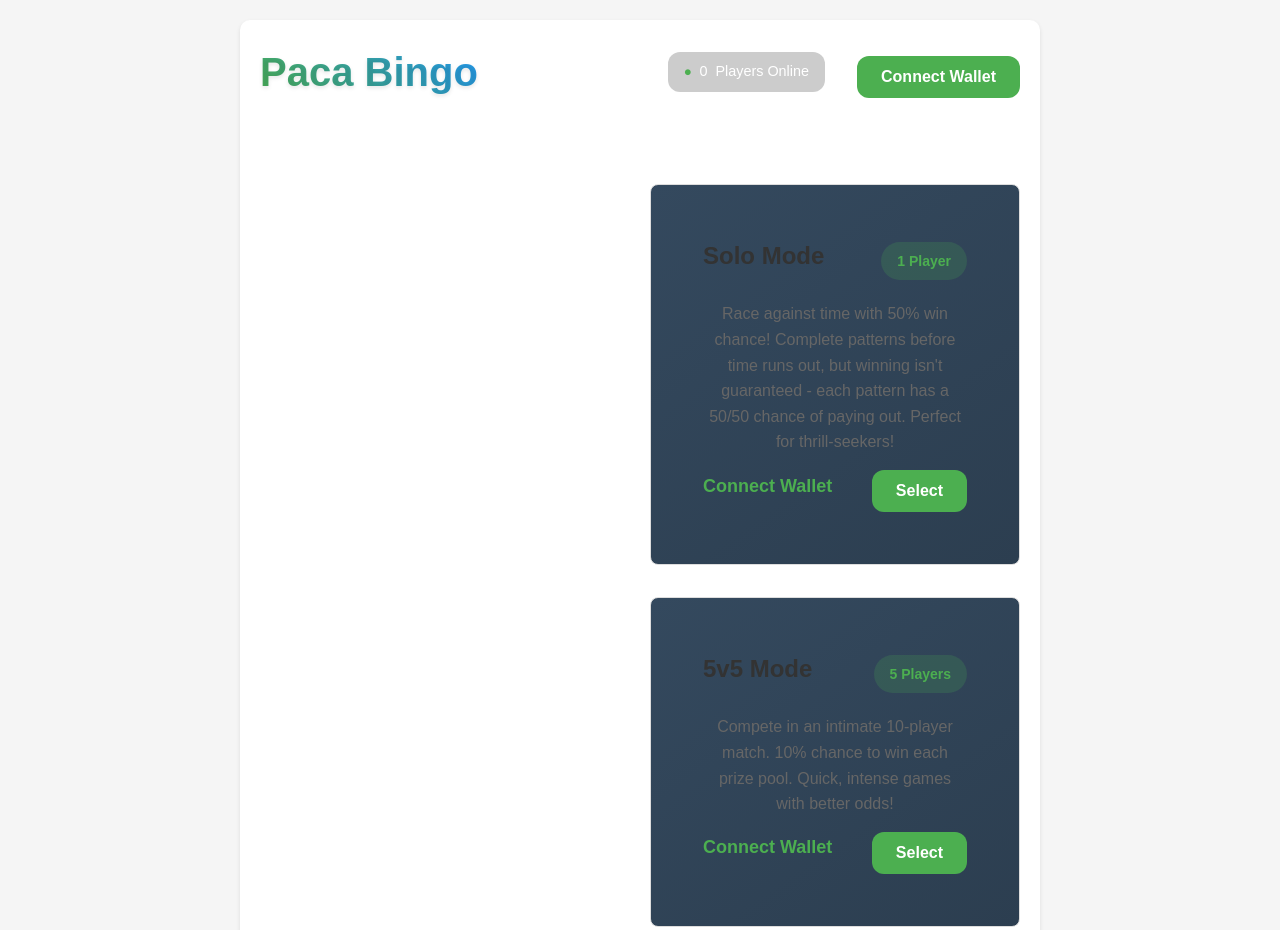
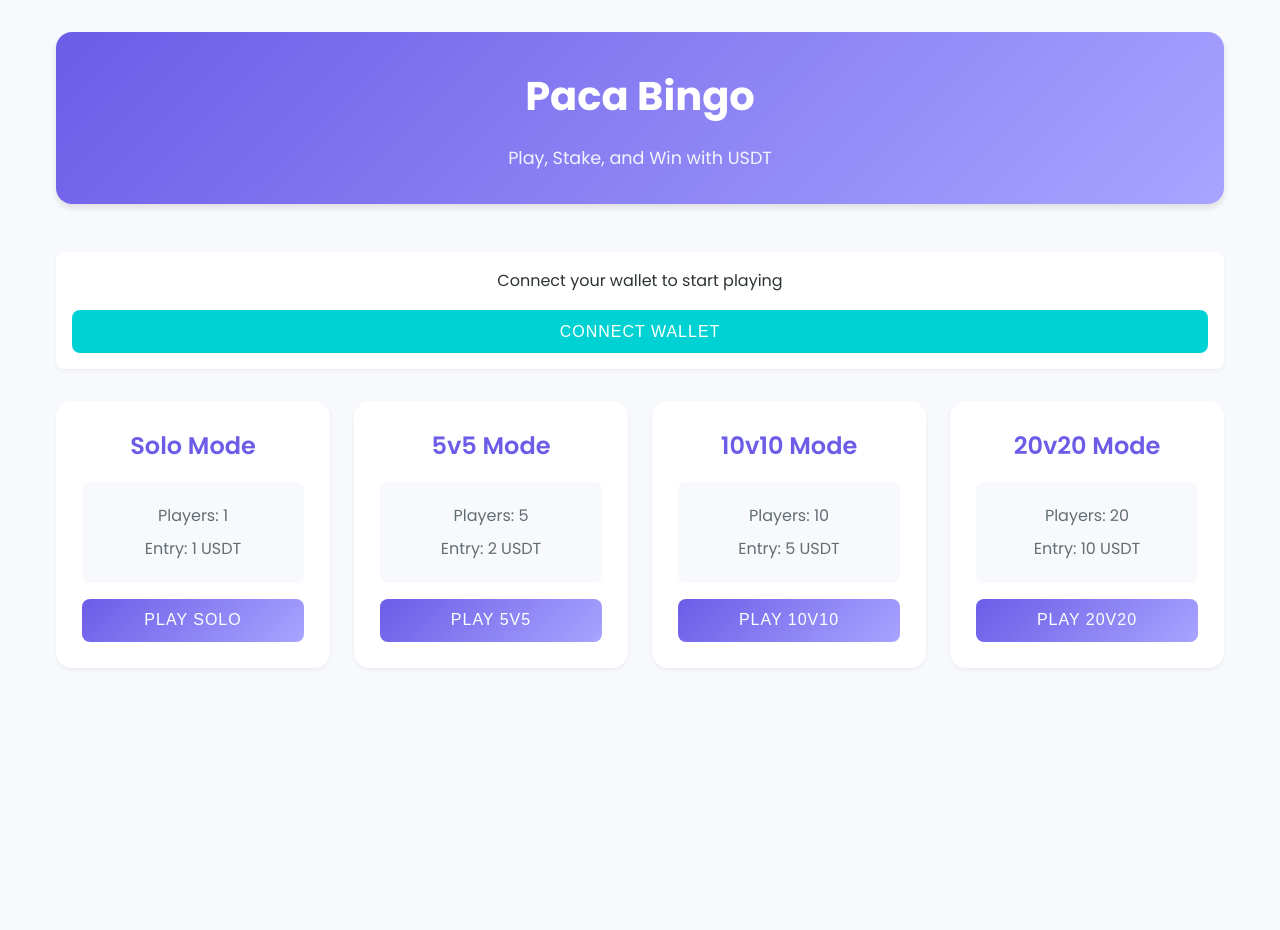
Before and after one commit to paca2024/Paca-bingo, a website built with webpack: page index.html in a window 1280 px wide. Shown: the top 930 px of the page. After the commit the page ends 800 px from the top, so only its background shows below. Built offline with nearby package versions, Linux system fonts and the light colour scheme; no server answers; a script that the page names is missing.

Commit message:
Updated frontend with modern design and improved UI/UX

```diff
--- a/index.html
+++ b/index.html
@@ -6,234 +6,237 @@
     <title>Paca Bingo</title>
     <script src="https://cdn.jsdelivr.net/npm/web3@1.5.2/dist/web3.min.js"></script>
     <script defer src="dist/bundle.js"></script>
-    <link rel="stylesheet" href="https://fonts.googleapis.com/css2?family=Inter:wght@400;500;600;700&display=swap">
-    <link rel="stylesheet" href="styles.css">
+    <link href="https://fonts.googleapis.com/css2?family=Poppins:wght@400;500;600;700&display=swap" rel="stylesheet">
     <style>
+        :root {
+            --primary-color: #6C5CE7;
+            --secondary-color: #A8A4FF;
+            --accent-color: #00D2D3;
+            --background-color: #F8F9FD;
+            --card-background: #FFFFFF;
+            --text-primary: #2D3436;
+            --text-secondary: #636E72;
+            --success-color: #00B894;
+            --error-color: #FF7675;
+        }
+
+        * {
+            margin: 0;
+            padding: 0;
+            box-sizing: border-box;
+        }
+
         body {
-            font-family: Arial, sans-serif;
-            max-width: 800px;
-            margin: 0 auto;
-            padding: 20px;
-            background-color: #f5f5f5;
+            font-family: 'Poppins', sans-serif;
+            background-color: var(--background-color);
+            color: var(--text-primary);
+            line-height: 1.6;
         }
+
         .container {
-            background-color: white;
-            padding: 20px;
-            border-radius: 10px;
-            box-shadow: 0 2px 4px rgba(0,0,0,0.1);
+            max-width: 1200px;
+            margin: 2rem auto;
+            padding: 0 1rem;
         }
+
+        .header {
+            text-align: center;
+            margin-bottom: 3rem;
+            padding: 2rem;
+            background: linear-gradient(135deg, var(--primary-color), var(--secondary-color));
+            color: white;
+            border-radius: 1rem;
+            box-shadow: 0 4px 6px rgba(0, 0, 0, 0.1);
+        }
+
         h1 {
-            color: #333;
+            font-size: 2.5rem;
+            margin-bottom: 1rem;
+            font-weight: 700;
+        }
+
+        .subtitle {
+            font-size: 1.1rem;
+            color: rgba(255, 255, 255, 0.9);
+        }
+
+        .game-modes {
+            display: grid;
+            grid-template-columns: repeat(auto-fit, minmax(250px, 1fr));
+            gap: 1.5rem;
+            margin-top: 2rem;
+        }
+
+        .game-mode {
+            background: var(--card-background);
+            border-radius: 1rem;
+            padding: 1.5rem;
             text-align: center;
+            transition: all 0.3s ease;
+            box-shadow: 0 2px 4px rgba(0, 0, 0, 0.05);
+            border: 2px solid transparent;
         }
-        .game-modes-section {
-            display: grid;
-            grid-template-columns: repeat(auto-fit, minmax(200px, 1fr));
-            gap: 20px;
-            margin-top: 20px;
+
+        .game-mode:hover {
+            transform: translateY(-5px);
+            border-color: var(--accent-color);
+            box-shadow: 0 8px 16px rgba(0, 0, 0, 0.1);
         }
-        .mode-card {
-            background-color: #fff;
-            border: 1px solid #ddd;
-            padding: 20px;
-            border-radius: 8px;
+
+        .game-mode h3 {
+            color: var(--primary-color);
+            font-size: 1.5rem;
+            margin-bottom: 1rem;
+            font-weight: 600;
+        }
+
+        .game-mode p {
+            color: var(--text-secondary);
+            margin: 0.5rem 0;
+            font-size: 1rem;
+        }
+
+        .game-info {
+            background: var(--background-color);
+            padding: 0.8rem;
+            border-radius: 0.5rem;
+            margin: 1rem 0;
+        }
+
+        button {
+            background: linear-gradient(135deg, var(--primary-color), var(--secondary-color));
+            color: white;
+            padding: 0.8rem 1.5rem;
+            border: none;
+            border-radius: 0.5rem;
+            cursor: pointer;
+            font-size: 1rem;
+            font-weight: 500;
+            width: 100%;
+            transition: all 0.3s ease;
+            text-transform: uppercase;
+            letter-spacing: 1px;
+        }
+
+        button:hover {
+            transform: translateY(-2px);
+            box-shadow: 0 4px 8px rgba(108, 92, 231, 0.3);
+        }
+
+        button:active {
+            transform: translateY(0);
+        }
+
+        .status {
+            margin-top: 2rem;
+            padding: 1rem;
+            border-radius: 0.5rem;
             text-align: center;
-            transition: transform 0.2s;
+            font-weight: 500;
         }
-        .mode-card:hover {
+
+        .success {
+            background-color: var(--success-color);
+            color: white;
+        }
+
+        .error {
+            background-color: var(--error-color);
+            color: white;
+        }
+
+        .wallet-status {
+            text-align: center;
+            margin: 1rem 0;
+            padding: 1rem;
+            background: var(--card-background);
+            border-radius: 0.5rem;
+            box-shadow: 0 2px 4px rgba(0, 0, 0, 0.05);
+        }
+
+        .connect-wallet {
+            display: inline-block;
+            margin-top: 1rem;
+            background: var(--accent-color);
+            padding: 0.8rem 1.5rem;
+            border-radius: 0.5rem;
+            color: white;
+            text-decoration: none;
+            transition: all 0.3s ease;
+        }
+
+        .connect-wallet:hover {
+            background: var(--primary-color);
             transform: translateY(-2px);
         }
-        .mode-card h3 {
-            margin: 0 0 10px 0;
-            color: #333;
-        }
-        .mode-card p {
-            margin: 5px 0;
-            color: #666;
-        }
-        button {
-            background-color: #4CAF50;
-            color: white;
-            padding: 10px 20px;
-            border: none;
-            border-radius: 5px;
-            cursor: pointer;
-            font-size: 16px;
-            margin-top: 10px;
-            transition: background-color 0.3s;
-        }
-        button:hover {
-            background-color: #45a049;
-        }
-        .status {
-            margin-top: 20px;
-            padding: 10px;
-            border-radius: 5px;
-            text-align: center;
-        }
-        .success {
-            background-color: #dff0d8;
-            color: #3c763d;
-        }
-        .error {
-            background-color: #f2dede;
-            color: #a94442;
+
+        @media (max-width: 768px) {
+            .container {
+                margin: 1rem auto;
+            }
+
+            .header {
+                padding: 1.5rem;
+                margin-bottom: 2rem;
+            }
+
+            h1 {
+                font-size: 2rem;
+            }
+
+            .game-mode {
+                padding: 1.2rem;
+            }
         }
     </style>
 </head>
 <body>
     <div class="container">
-        <header>
+        <div class="header">
             <h1>Paca Bingo</h1>
-            <div id="walletSection" class="wallet-section">
-                <div class="online-counter">
-                    <span class="online-icon">●</span>
-                    <span id="onlineCount">0</span> Players Online
+            <p class="subtitle">Play, Stake, and Win with USDT</p>
+        </div>
+
+        <div class="wallet-status" id="walletStatus">
+            <p>Connect your wallet to start playing</p>
+            <button class="connect-wallet" id="connectWallet">Connect Wallet</button>
+        </div>
+
+        <div class="game-modes">
+            <div class="game-mode">
+                <h3>Solo Mode</h3>
+                <div class="game-info">
+                    <p>Players: 1</p>
+                    <p>Entry: 1 USDT</p>
                 </div>
-                <button id="connectWalletBtn" class="primary-button">Connect Wallet</button>
-                <div id="walletInfo" style="display: none;">
-                    <span id="walletAddress"></span>
-                    <button id="disconnectWalletBtn" class="secondary-button">Disconnect</button>
+                <button id="soloMode">Play Solo</button>
+            </div>
+            <div class="game-mode">
+                <h3>5v5 Mode</h3>
+                <div class="game-info">
+                    <p>Players: 5</p>
+                    <p>Entry: 2 USDT</p>
                 </div>
-                <div id="adminPanel" style="display: none;">
-                    <button id="adminToggleBtn" class="connect-btn">Admin Panel</button>
+                <button id="5v5Mode">Play 5v5</button>
+            </div>
+            <div class="game-mode">
+                <h3>10v10 Mode</h3>
+                <div class="game-info">
+                    <p>Players: 10</p>
+                    <p>Entry: 5 USDT</p>
                 </div>
+                <button id="10v10Mode">Play 10v10</button>
             </div>
-        </header>
-
-        <main>
-            <section class="game-modes-section">
-                <h2>Select Game Mode</h2>
-                <div class="mode-grid">
-                    <div class="mode-card" data-mode="Solo">
-                        <div class="mode-content">
-                            <div class="mode-header">
-                                <h3>Solo Mode</h3>
-                                <span class="player-count">1 Player</span>
-                            </div>
-                            <p class="mode-description">Race against time with 50% win chance! Complete patterns before time runs out, but winning isn't guaranteed - each pattern has a 50/50 chance of paying out. Perfect for thrill-seekers!</p>
-                            <div class="mode-footer">
-                                <span class="price">Connect Wallet</span>
-                                <button id="soloMode" class="select-mode-btn primary-button">Select</button>
-                            </div>
-                        </div>
-                    </div>
-
-                    <div class="mode-card" data-mode="5v5">
-                        <div class="mode-content">
-                            <div class="mode-header">
-                                <h3>5v5 Mode</h3>
-                                <span class="player-count">5 Players</span>
-                            </div>
-                            <p class="mode-description">Compete in an intimate 10-player match. 10% chance to win each prize pool. Quick, intense games with better odds!</p>
-                            <div class="mode-footer">
-                                <span class="price">Connect Wallet</span>
-                                <button id="5v5Mode" class="select-mode-btn primary-button">Select</button>
-                            </div>
-                        </div>
-                    </div>
-
-                    <div class="mode-card" data-mode="10v10">
-                        <div class="mode-content">
-                            <div class="mode-header">
-                                <h3>10v10 Mode</h3>
-                                <span class="player-count">10 Players</span>
-                            </div>
-                            <p class="mode-description">Medium-sized 20-player matches with 5% win chance. Balanced gameplay with moderate prize pools.</p>
-                            <div class="mode-footer">
-                                <span class="price">Connect Wallet</span>
-                                <button id="10v10Mode" class="select-mode-btn primary-button">Select</button>
-                            </div>
-                        </div>
-                    </div>
-
-                    <div class="mode-card" data-mode="20v20">
-                        <div class="mode-content">
-                            <div class="mode-header">
-                                <h3>20v20 Mode</h3>
-                                <span class="player-count">20 Players</span>
-                            </div>
-                            <p class="mode-description">Large-scale 40-player battles with 2.5% win chance. Massive prize pools for the lucky winners!</p>
-                            <div class="mode-footer">
-                                <span class="price">Connect Wallet</span>
-                                <button id="20v20Mode" class="select-mode-btn primary-button">Select</button>
-                            </div>
-                        </div>
-                    </div>
+            <div class="game-mode">
+                <h3>20v20 Mode</h3>
+                <div class="game-info">
+                    <p>Players: 20</p>
+                    <p>Entry: 10 USDT</p>
                 </div>
-            </section>
-
-            <div id="gameInfo" class="game-info" style="display: none;">
-                <div class="info-row">
-                    <span>Game Mode: <span id="currentMode">--</span></span>
-                    <span>Players: <span id="playerCount">0</span>/<span id="maxPlayers">--</span></span>
-                    <span>Prize Pool: <span id="prizePool">0</span> BNB</span>
-                </div>
+                <button id="20v20Mode">Play 20v20</button>
             </div>
-
-            <div class="game-info">
-                <div class="prize-pool">
-                    <h3>Prize Pool</h3>
-                    <div class="prize-details">
-                        <div class="prize-item">
-                            <span>One Line Prize (30%)</span>
-                            <span id="oneLinePrize">0 USDT</span>
-                            <span id="oneLineWinner" class="winner-info"></span>
-                        </div>
-                        <div class="prize-item">
-                            <span>Full House Prize (70%)</span>
-                            <span id="fullHousePrize">0 USDT</span>
-                            <span id="fullHouseWinner" class="winner-info"></span>
-                        </div>
-                    </div>
-                    <div class="staking-info">
-                        <p class="staking-note">All winnings are automatically staked. Check your stakes at:</p>
-                        <a href="https://paca.finance/" target="_blank" class="staking-link">
-                            <span>paca.finance</span>
-                            <i class="external-link-icon">↗</i>
-                        </a>
-                    </div>
-                </div>
-            </div>
-
-            <div class="game-container">
-                <div class="bingo-board">
-                    <div class="board-header">
-                        <span>B</span>
-                        <span>I</span>
-                        <span>N</span>
-                        <span>G</span>
-                        <span>O</span>
-                    </div>
-                    <div id="bingoGrid" class="bingo-grid"></div>
-                </div>
-
-                <div class="game-controls">
-                    <button id="buyTicket" class="game-btn" disabled>Buy Ticket (0.000188 BNB)</button>
-                    <button id="claimOneLine" class="game-btn" disabled>Claim One Line</button>
-                    <button id="claimFullHouse" class="game-btn" disabled>Claim Full House</button>
-                    <div class="number-display">
-                        <h3>Last Called Number</h3>
-                        <div id="lastNumber">--</div>
-                    </div>
-                </div>
-            </div>
-
-            <div id="adminControls" style="display: none;">
-                <h3>Admin Controls</h3>
-                <div class="admin-section">
-                    <h4>Update Game Mode Prices</h4>
-                    <select id="adminModeSelect">
-                        <option value="Solo">Solo Mode</option>
-                        <option value="5v5">5v5 Mode</option>
-                        <option value="10v10">10v10 Mode</option>
-                        <option value="20v20">20v20 Mode</option>
-                    </select>
-                    <input type="number" id="newPrice" placeholder="New Price (BNB)" step="0.000001">
-                    <button id="updatePriceBtn" class="admin-btn">Update Price</button>
-                </div>
-            </div>
-        </main>
+        </div>
+        <div id="status" class="status"></div>
     </div>
 </body>
 </html>
```
